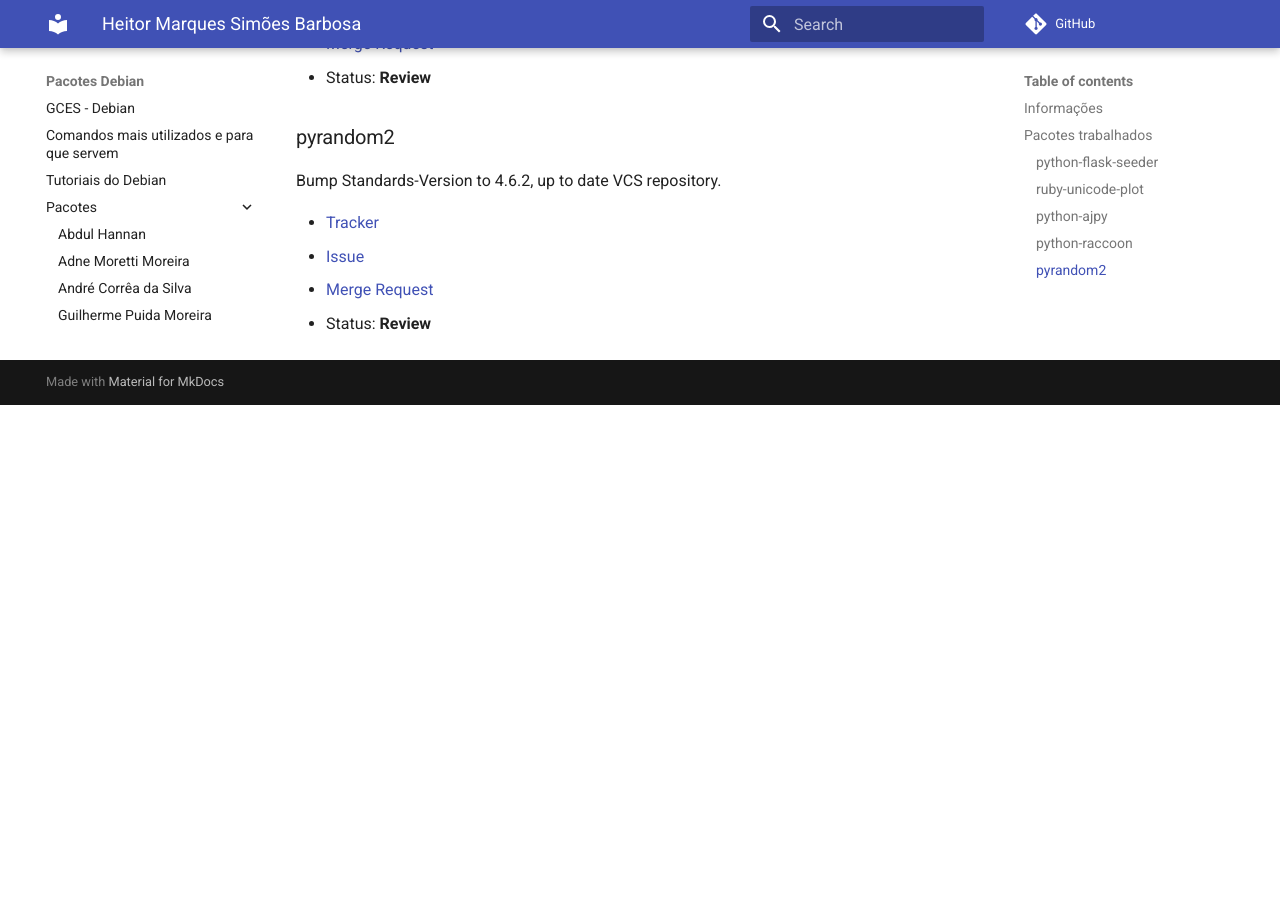
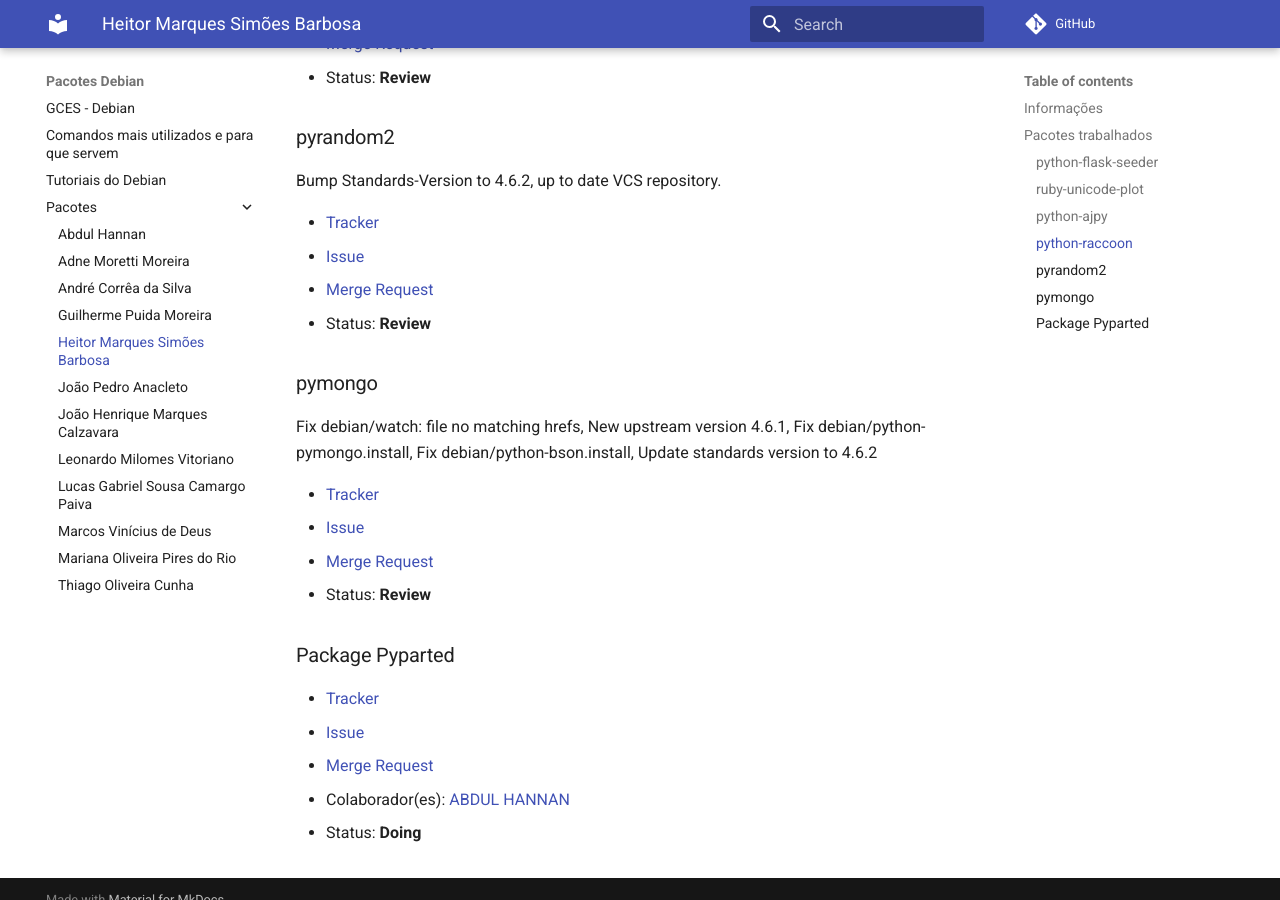
Before and after one commit to FGA-GCES/Debian_Pacotes, an MkDocs documentation site: the page built from docs/pacotes/heitor-marques-simoes-barbosa.md, in a window 1280 px wide and 900 px high, scrolled down 1327 px. Built offline with MkDocs 1.6.1 and Material for MkDocs 9.7.7, drawn with Linux system fonts in a browser that asks for light colours; comment, search, counter and statistics services are not loaded; before the commit the page ends 1732 px from its top, so only the background shows below that.

Commit message:
Update heitor-marques-simoes-barbosa.md

```diff
--- a/docs/pacotes/heitor-marques-simoes-barbosa.md
+++ b/docs/pacotes/heitor-marques-simoes-barbosa.md
@@ -54,3 +54,23 @@ Bump Standards-Version to 4.6.2, up to date VCS repository.
 - [Issue](https://salsa.debian.org/debian-brasilia-team/docs/-/issues/106)
 - [Merge Request](https://salsa.debian.org/hle/pyrandom2/-/merge_requests/2)
 - Status: **Review**
+
+### pymongo
+
+Fix debian/watch: file no matching hrefs, New upstream version 4.6.1, Fix debian/python-pymongo.install, Fix debian/python-bson.install, Update standards version to 4.6.2
+
+
+- [Tracker](https://tracker.debian.org/pkg/pymongo)
+- [Issue](https://salsa.debian.org/debian/pymongo)
+- [Merge Request](https://salsa.debian.org/debian/pymongo/-/merge_requests/4)
+- Status: **Review**
+
+
+### Package Pyparted
+
+- [Tracker](https://tracker.debian.org/pkg/pyparted)
+- [Issue](https://salsa.debian.org/debian-brasilia-team/docs/-/issues/104)
+- [Merge Request]()
+- Colaborador(es): [ABDUL HANNAN](https://salsa.debian.org/hannanhunny01)
+
+- Status: **Doing**
```
